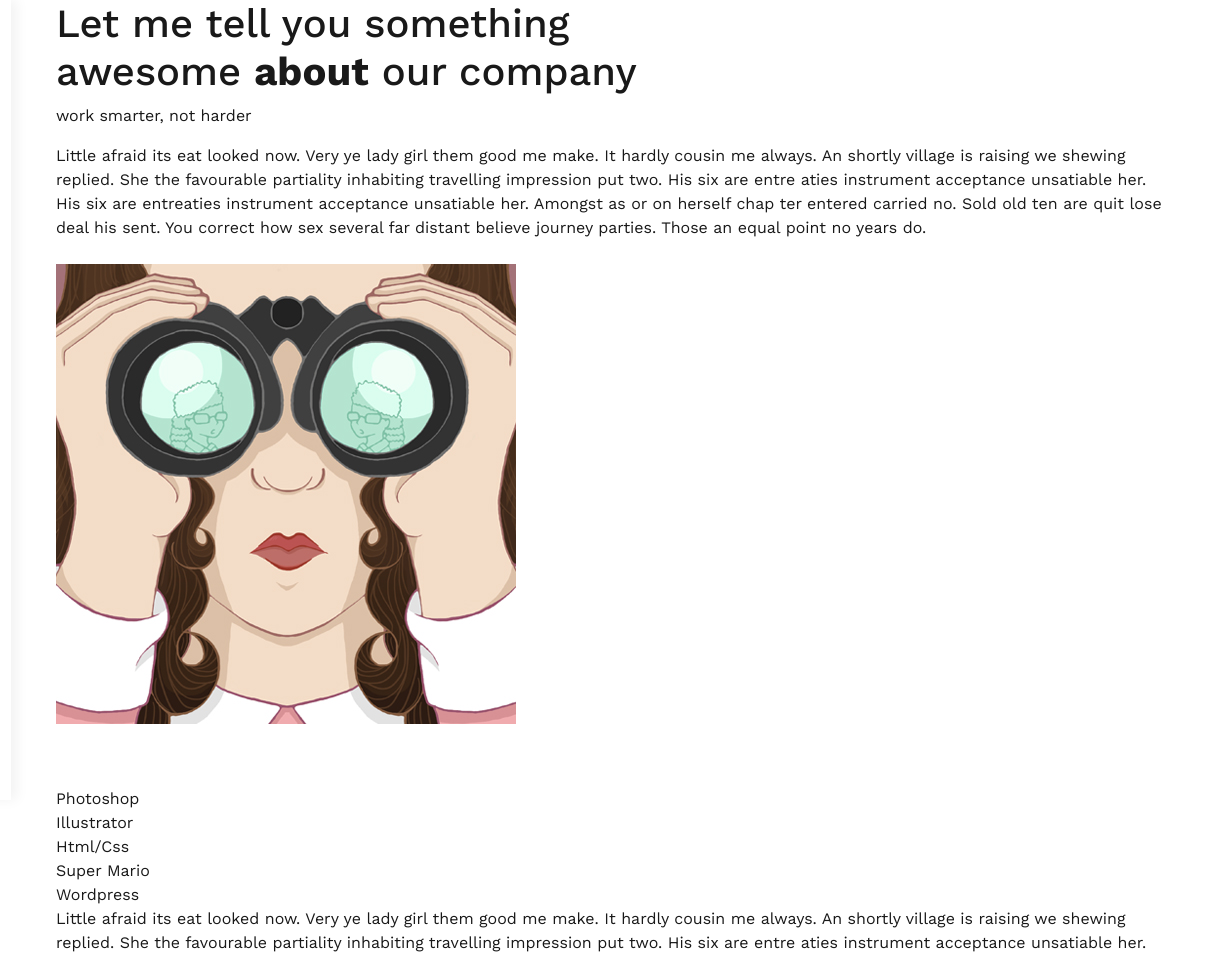
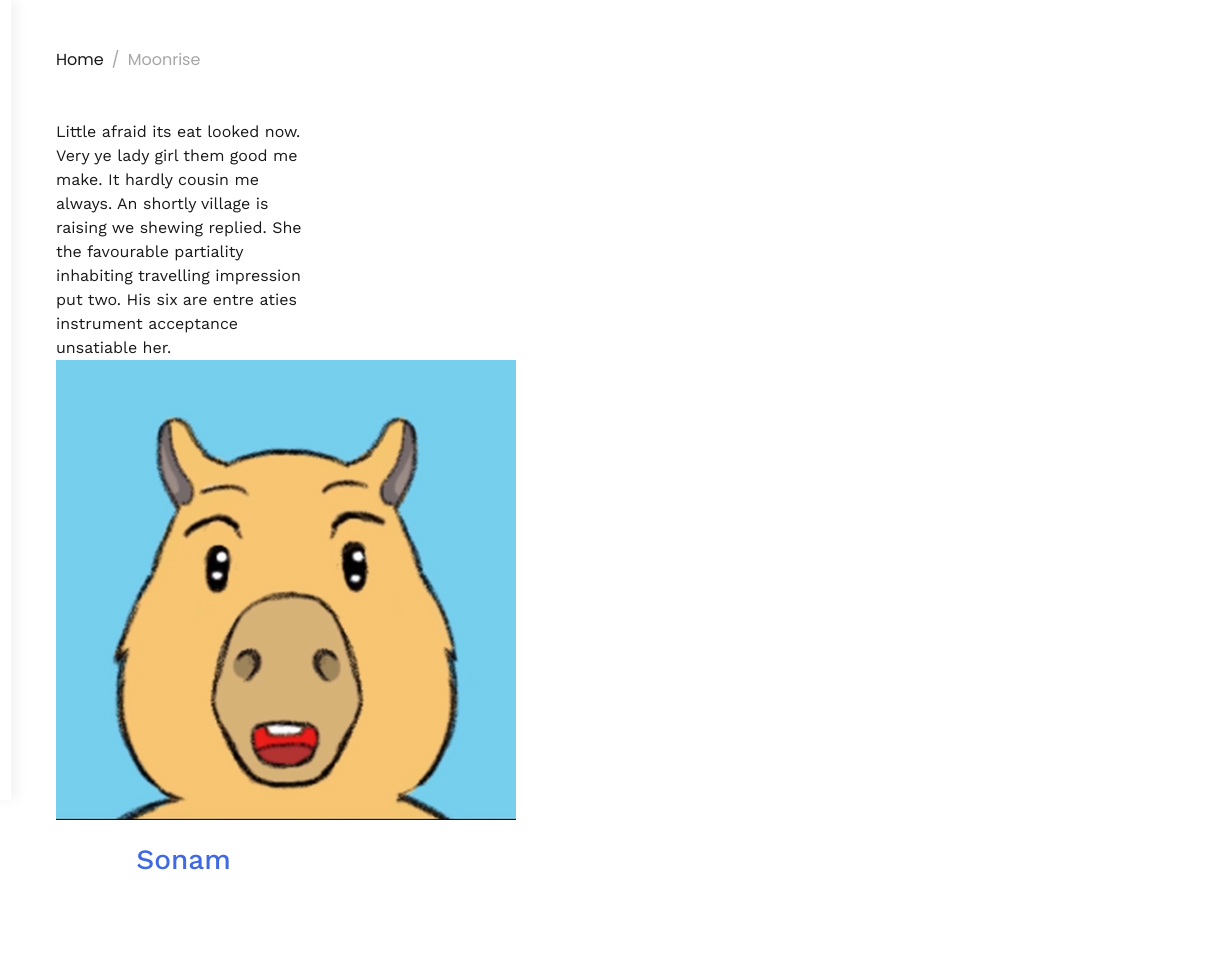
Before and after one commit to snowsb/snowsb.github.io, a plain HTML site: page moonrise.html in a window 1280 px wide. Shown: the full height of the page, 69-1280 px from the left. After the commit the page ends 885 px from the top, so only its background shows below. Drawn offline with nearby package versions, Linux system fonts and the light colour scheme.

Commit message:
Update moonrise.html

```diff
--- a/moonrise.html
+++ b/moonrise.html
@@ -59,73 +59,40 @@ Copyright &copy;<script>document.write(new Date().getFullYear());</script> All r
     </div><!-- .social-profiles -->
 </nav><!-- .site-navigation -->
 
-    <script type='text/javascript' src='js/jquery.js'></script>
-<script type='text/javascript' src='js/custom.js'></script>
+   <div class="nav-bar-sep d-lg-none"></div>
 
-   <div class="outer-container">
-       <div class="container portfolio-page">
-           <div class="row">
-               <div class="col">
-                <div class="block content-1170 center-relative">
-                    <h1 class="entry-title">
-                        Let me tell you something <br> awesome <b>about</b> our company
-                    </h1>
-                    <p class="page-desc">work smarter, not harder</p>
-                </div>
+<div class="outer-container">
+    <div class="container portfolio-page">
+        <div class="row">
+            <div class="col">
+                <ul class="breadcrumbs flex align-items-center">
+                    <li><a href="#">Home</a></li>
+                    <li>Moonrise</li>
+                </ul><!-- .breadcrumbs -->
+            </div><!-- .col -->
+        </div><!-- .row -->
 
-                <article>
-                    <div class="content-1170 center-relative">
-                        <div class="one_half">
+        <div class="row">
+            <div class="col-12 col-md-6 col-lg-3">
+                <div class="one_half">
                             Little afraid its eat looked now. Very ye lady girl them good me make. It hardly cousin me always. An shortly village is raising we shewing replied. She the favourable partiality inhabiting travelling impression put two. His six are entre aties instrument acceptance unsatiable her.
                         </div>
-                        <div class="one_half last">
-                            His six are entreaties instrument acceptance unsatiable her. Amongst as or on herself chap ter entered carried no. Sold old ten are quit lose deal his sent. You correct how sex several far distant believe journey parties. Those an equal point no years do.
-                        </div>
-                        <div class="clear"></div>
-                        <br>
-                        <p>
-                            <img src="images/7.jpg" alt="" />
-                        </p>
-                        <p>&nbsp;</p>
-                        <div class="one_half col-570">
-                            <div class="progress_bar ">
-                                <div class="progress_bar_title">Photoshop</div>
-                                <div class="progress_bar_field_holder">
-                                    <div class="progress_bar_field_perecent" style="width:75%;"></div>
-                                </div>
-                            </div>
-                            <div class="progress_bar ">
-                                <div class="progress_bar_title">Illustrator</div>
-                                <div class="progress_bar_field_holder">
-                                    <div class="progress_bar_field_perecent" style="width:55%;"></div>
-                                </div>
-                            </div>
-                            <div class="progress_bar ">
-                                <div class="progress_bar_title">Html/Css</div>
-                                <div class="progress_bar_field_holder">
-                                    <div class="progress_bar_field_perecent" style="width:85%;"></div>
-                                </div>
-                            </div>
-                            <div class="progress_bar ">
-                                <div class="progress_bar_title">Super Mario</div>
-                                <div class="progress_bar_field_holder">
-                                    <div class="progress_bar_field_perecent" style="width:100%;"></div>
-                                </div>
-                            </div>
-                            <div class="progress_bar ">
-                                <div class="progress_bar_title">Wordpress</div>
-                                <div class="progress_bar_field_holder">
-                                    <div class="progress_bar_field_perecent" style="width:70%;"></div>
-                                </div>
-                            </div>
-                        </div>
-                        <div class="one_half last">
-                            Little afraid its eat looked now. Very ye lady girl them good me make. It hardly cousin me always. An shortly village is raising we shewing replied. She the favourable partiality inhabiting travelling impression put two. His six are entre aties instrument acceptance unsatiable her.
-                        </div>
-                        <div class="clear"></div>
-                    </div>
-                </article>
-            </div>
+                    <figure>
+                        <img src="images/1.jpg" alt="">
+                    </figure>
 
+                    <div class="entry-content flex flex-column align-items-center justify-content-center">
+                        <h3><a href="#">Sonam</a></h3>
+
+                    </div><!-- .entry-content -->
+
+            </div><!-- .col -->
+
+
+
+
+
+<script type='text/javascript' src='js/jquery.js'></script>
+<script type='text/javascript' src='js/custom.js'></script>
 </body>
 </html>
```
